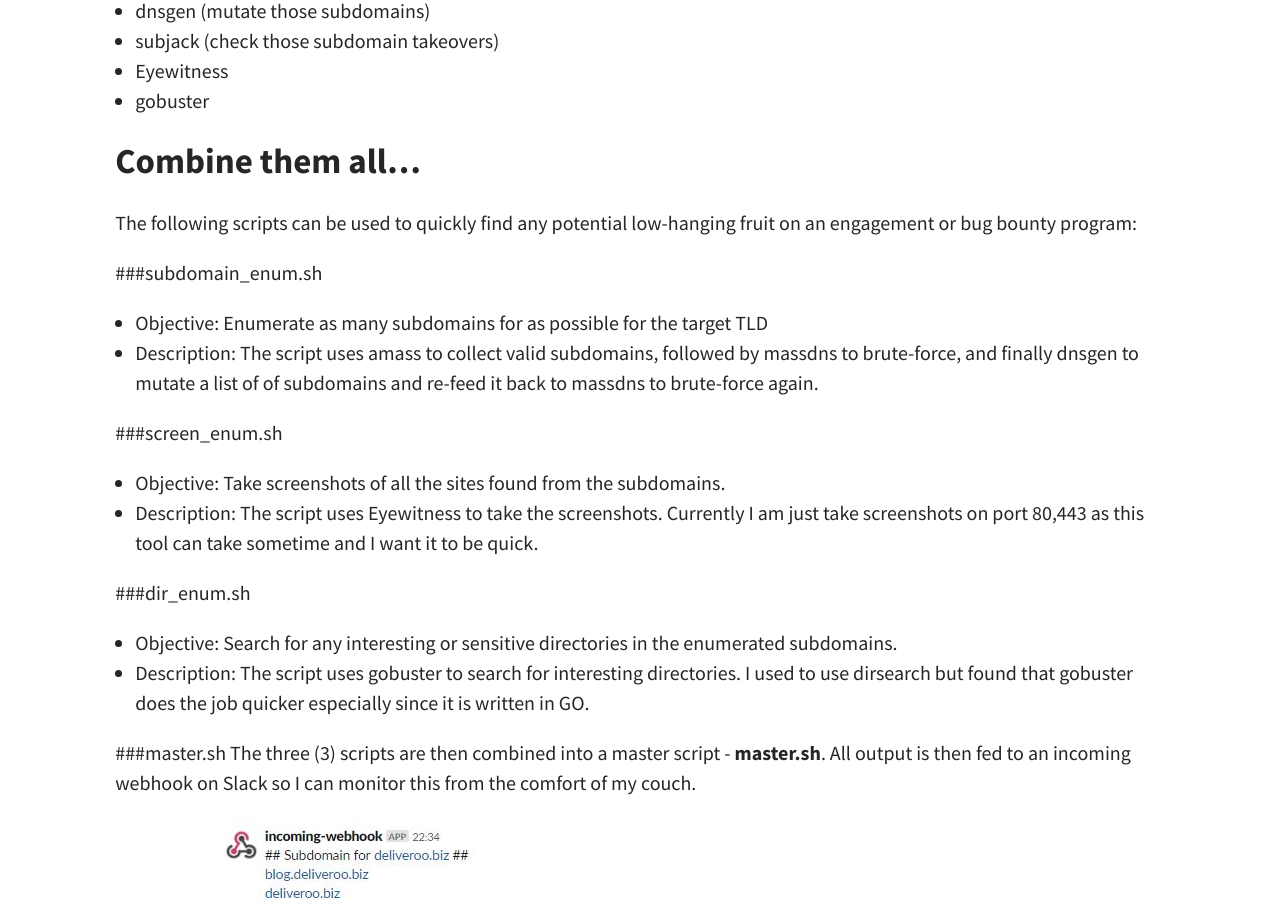
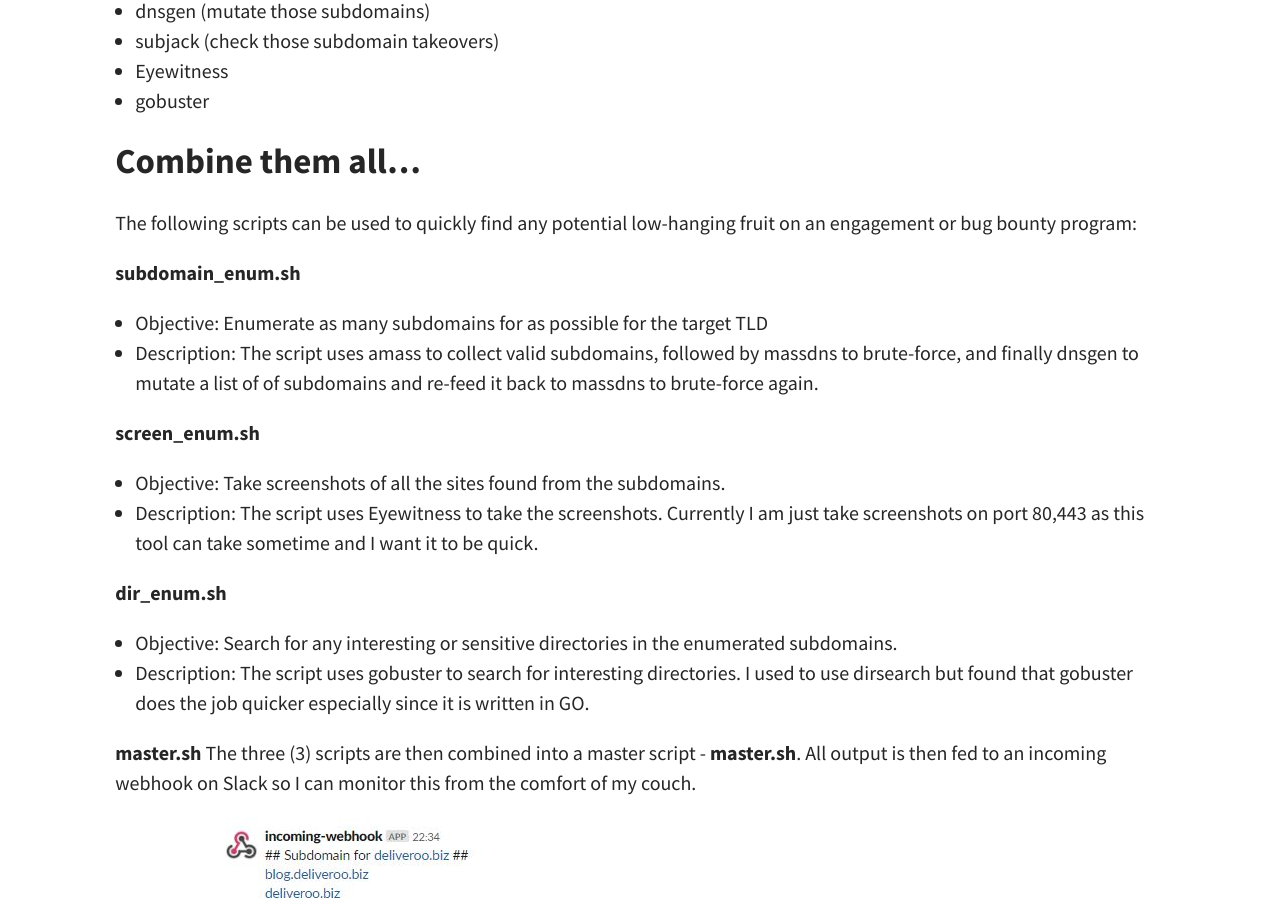
Before and after one commit to Sambal0x/sambal0x.github.io, a Jekyll site: the page built from _posts/2019-10-23-Automate-it.md, in a window 1280 px wide and 900 px high, scrolled down 669 px. Built offline with Jekyll 4.4.1, drawn with Linux system fonts in a browser that asks for light colours.

```diff
--- a/_posts/2019-10-23-Automate-it.md
+++ b/_posts/2019-10-23-Automate-it.md
@@ -22,19 +22,19 @@ The following are some of the tools I normally use for an external PT engagement
 ## Combine them all...
 The following scripts can be used to quickly find any potential low-hanging fruit on an engagement or bug bounty program:
 
-###subdomain_enum.sh
+**subdomain_enum.sh**
 * Objective: Enumerate as many subdomains for as possible for the target TLD
 * Description: The script uses amass to collect valid subdomains, followed by massdns to brute-force, and finally dnsgen to mutate a list of of subdomains and re-feed it back to massdns to brute-force again.
 
-###screen_enum.sh
+**screen_enum.sh**
 * Objective: Take screenshots of all the sites found from the subdomains.
 * Description: The script uses Eyewitness to take the screenshots. Currently I am just take screenshots on port 80,443 as this tool can take sometime and I want it to be quick.
 
-###dir_enum.sh
+**dir_enum.sh**
 * Objective: Search for any interesting or sensitive directories in the enumerated subdomains.
 * Description: The script uses gobuster to search for interesting directories. I used to use dirsearch but found that gobuster does the job quicker especially since it is written in GO.
 
-###master.sh
+**master.sh**
 The three (3) scripts are then combined into a master script - **master.sh**. All output is then fed to an incoming webhook on Slack so I can monitor this from the comfort of my couch.
 
 ![subdomain_enum](/assets/img/blog/subdomain_enum.JPG)
@@ -50,4 +50,4 @@ To run the tool, save all the scripts in the same directory and run the followin
 Simple right? Assuming that you have already got the existing tools I mentioned ready to go :)
 
 Script can be downloaded here:
-* https://github.com/Sambal0x/Recon-tools
+* [https://github.com/Sambal0x/Recon-tools](https://github.com/Sambal0x/Recon-tools)
```
